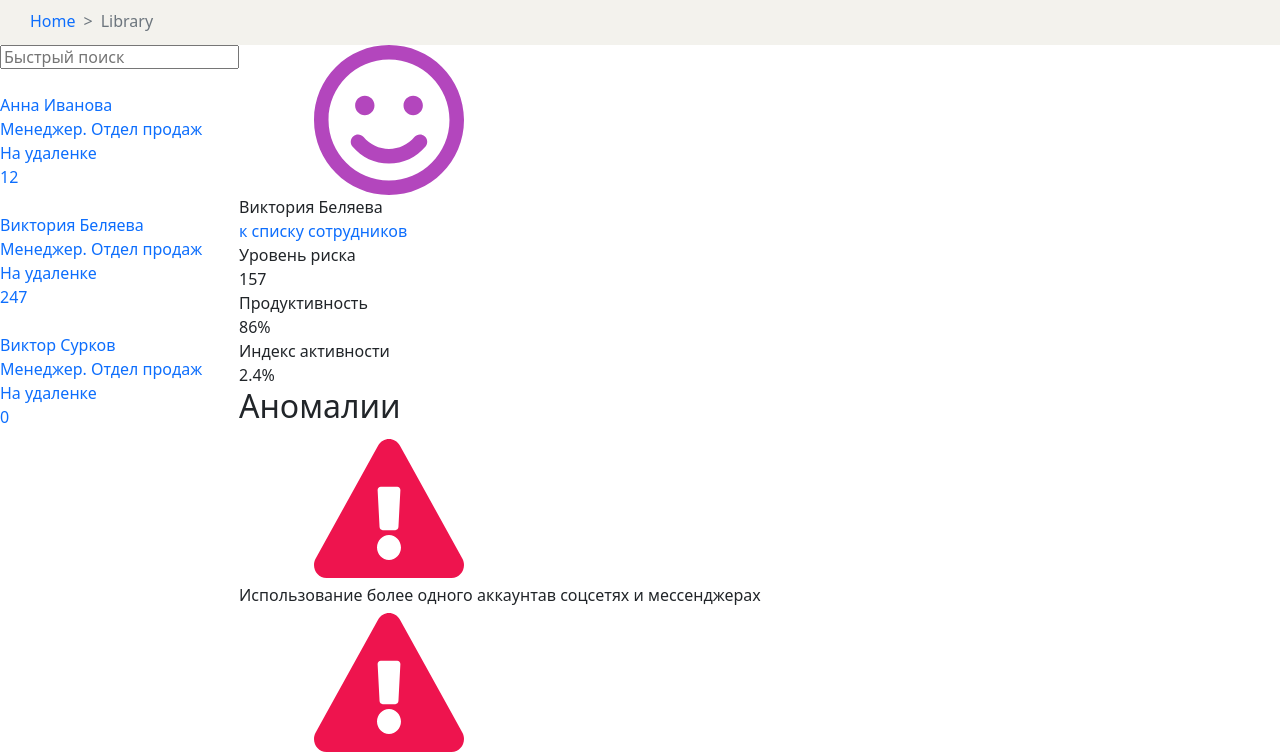
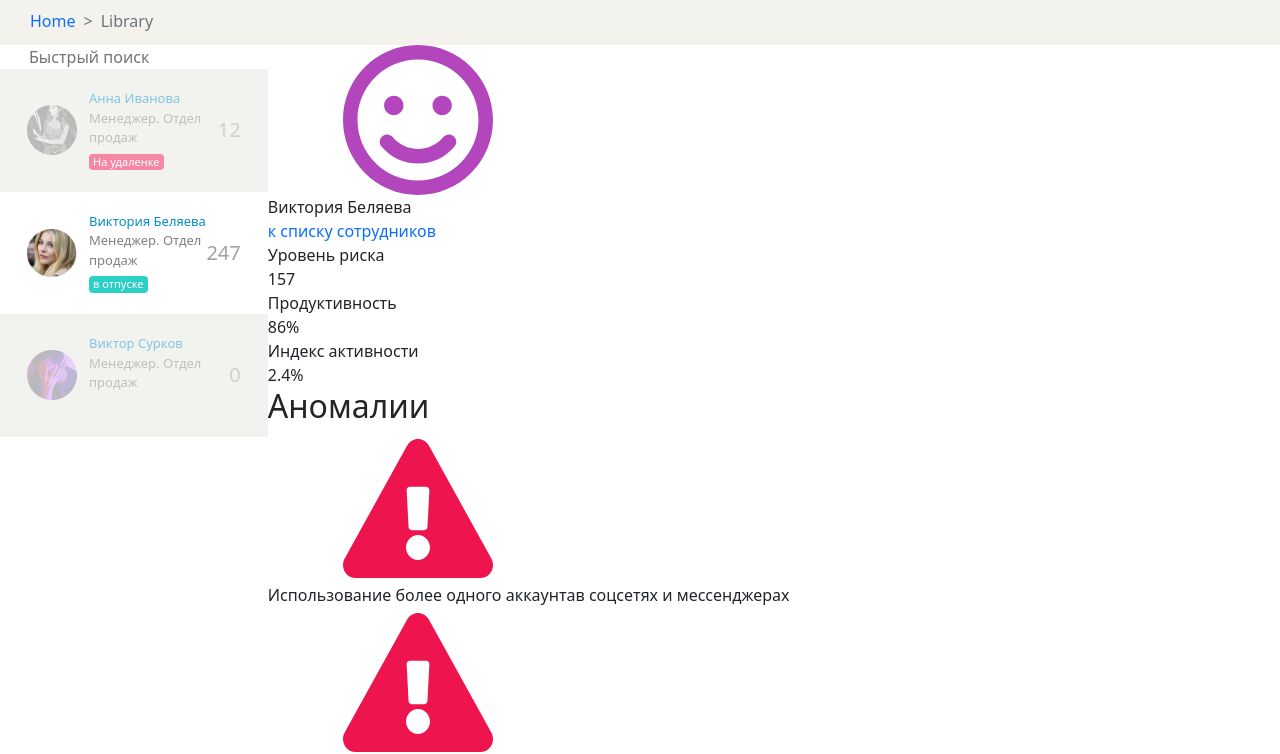
Before and after one commit to Alfat1989/test-for-zecution, a plain HTML site: page index.html in a window 1280 px wide. Shown: the part 54-808 px from the top of the page. Drawn offline with nearby package versions, Linux system fonts and the light colour scheme.

Commit message:
стилизует сайтбар

```diff
--- a/index.html
+++ b/index.html
@@ -65,28 +65,40 @@
                 <ul class="sidebar__list">
                     <li class="sidebar__item">
                         <a class="sidebar__link" href="">
-                            <img src="">
+                            <div class="sidebar__user-img">
+                                <img src="./images/user-img/first-human.png" width="50px">
+                            </div>
+                            <div class="sidebar__user-container">
                                 <p class="sdiebar__user-name">Анна Иванова</p>
                                 <p class="sdiebar__user-position user-position">Менеджер. Отдел продаж</p>
                                 <p class="sdiebar__user-active">На удаленке</p>
+                            </div>
                             <p class="sidebar_user-ball">12</p>
                         </a>
                     </li>
                     <li class="sidebar__item">
                         <a class="sidebar__link" href="">
-                            <img src="">
+                            <div class="sidebar__user-img">
+                                <img src="./images/user-img/user-main.jpg" width="50px">
+                            </div>
+                            <div class="sidebar__user-container">
                                 <p class="sdiebar__user-name">Виктория Беляева</p>
                                 <p class="sdiebar__user-position user-position">Менеджер. Отдел продаж</p>
-                            <p class="sdiebar__user-active">На удаленке</p>
+                                <p class="sdiebar__user-active">в отпуске</p>
+                            </div>
                             <p class="sidebar_user-ball">247</p>
                         </a>
                     </li>
-                    <li class="sidebar__item">
+                    <li class="sidebar__item active">
                         <a class="sidebar__link" href="">
-                            <img src="">
+                            <div class="sidebar__user-img">
+                                <img src="./images/user-img/third.png" width="50px">
+                            </div>
+                            <div class="sidebar__user-container">
                                 <p class="sdiebar__user-name">Виктор Сурков</p>
                                 <p class="sdiebar__user-position user-position">Менеджер. Отдел продаж</p>
-                            <p class="sdiebar__user-active">На удаленке</p>
+                                <p class="sdiebar__user-active"></p>
+                            </div>
                             <p class="sidebar_user-ball">0</p>
                         </a>
                     </li>
--- a/sass/_employes.scss
+++ b/sass/_employes.scss
@@ -8,5 +8,82 @@
 }
 
 .sidebar {
+//   margin-left: 30px;
+  width: 340px;
+
+  @media screen and (max-width: 950px) {
+    //   display: none;
+  }
+}
+
+.sidebar__search-form{
+    padding-left: 27px;
+}
+
+.sidebar__input{
+    border: none;
+    &::after{
+        content: "";
+        background-image: url('');
+    }
+}
+
+.sidebar__item{
+    padding: 20px 27px;
+    opacity: 1;
+
+    &:nth-child(odd){
+        background-color: #E7E6E1;
+        opacity: 0.5;
+    }
+}
+
+.sidebar__link{
+    display: flex;
+    align-items: center;
+}
+
+.sidebar__user-img{
+    margin-right: 12px;
+}
+
+// .sidebar__user-container::before {
+//     content: url('../images/user-img/first-human.png');
+// }
+
+.sdiebar__user-name{
+    font-size: 13px;
+    color: #058DC7;
+}
+
+.sdiebar__user-position{
+    font-size: 13px;
+    color: #808080;
+}
+
+.sdiebar__user-active{
+    display: inline-block;
+    text-align: center;
+
+    padding-left: 4px;
+
+    padding-right: 4px;
+    border-radius: 4px;
+
+    font-size: 11px;
+
+    color: #ffffff;
+    background-color: #2DD0C6;
+
+    .sidebar__item:nth-child(odd) &{
+        background-color: #EE144E;
+    }
+}
+
+.sidebar_user-ball {
+    font-size: 20px;
+    font-weight: 500;
+    margin-left: auto;
+    color: #A2A2A2;
 
 }
```
Also changed, not shown: css/main.css, images/user-img/first-human.png (renamed from downloads-media/first-human.png), images/user-img/third.png (renamed from downloads-media/third.png), images/user-img/user-main.jpg (renamed from downloads-media/user-main.jpg), 1 other file. Lines whose indentation alone changed are shown as unchanged.
